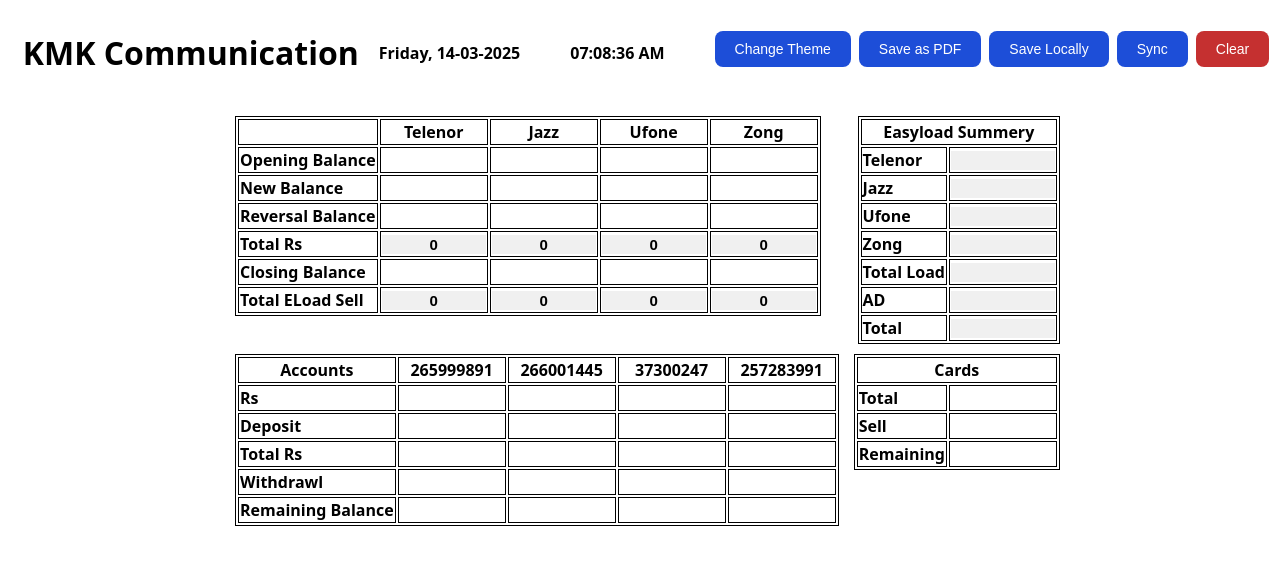
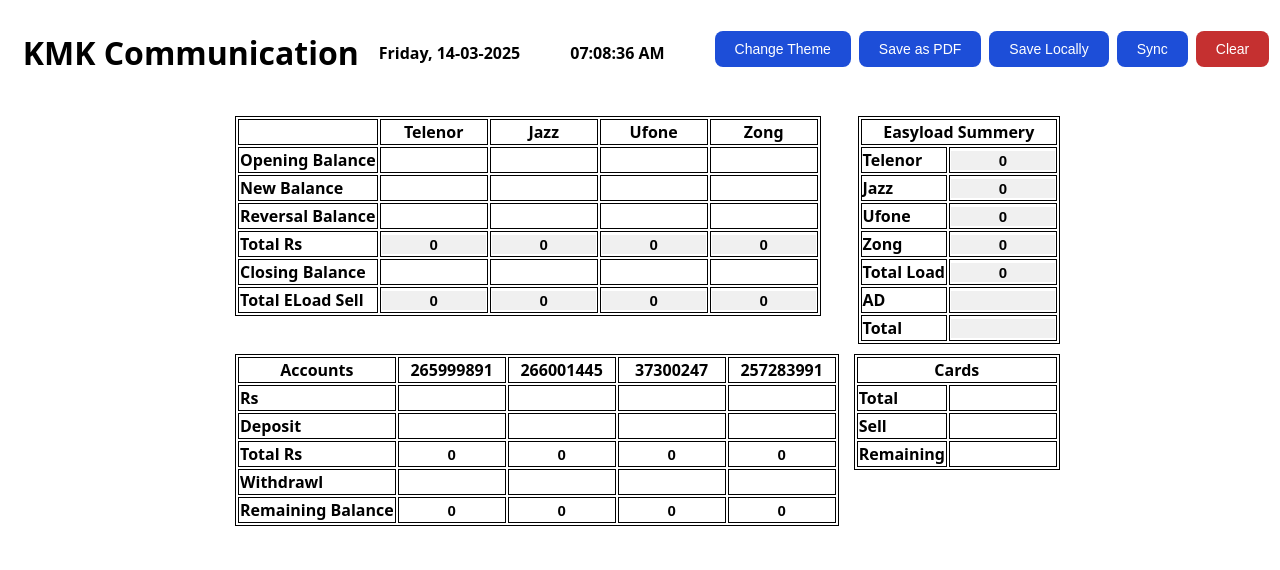
Before and after one commit to maakbarofficial/ledger-sheet-react, a React (Vite) app: page / in a window 1280 px wide. Shown: the top 570 px of the page. Built offline with nearby package versions, Linux system fonts and the light colour scheme.

Commit message:
Eload Summery and Accounts Section added

```diff
--- a/src/App.jsx
+++ b/src/App.jsx
@@ -27,6 +27,31 @@
     const interval = setInterval(getDateTime, 1000);
     return () => clearInterval(interval);
   }, []);
+
+  const getTotalBalance = (network) => {
+    return (
+      (sheet?.[`${network}OpeningBalance`] || 0) +
+      (sheet?.[`${network}NewBalance`] || 0) +
+      (sheet?.[`${network}ReversalBalance`] || 0)
+    );
+  };
+
+  const getTotalELoad = (network) => {
+    return (
+      getTotalBalance("telenor") + getTotalBalance("jazz") + getTotalBalance("ufone") + getTotalBalance("zong")
+    );
+  };
+
+  const getTotalAccountBalance = (AccNo) => {
+    return (
+      (sheet?.[`deposit${AccNo}`] || 0) +
+      (sheet?.[`accountBalance${AccNo}`] || 0))
+  };
+
+  const getRemainingAccountBalance = (AccNo) => {
+    return (
+      getTotalAccountBalance(AccNo) - (sheet?.[`withdrawl${AccNo}`] || 0))
+  };
   return (
     <div className="container">
       <div className="header">
@@ -158,50 +183,10 @@
                   </tr>
                   <tr>
                     <td>Total Rs</td>
-                    <td>
-                      <input
-                        type="number"
-                        disabled
-                        value={
-                          (sheet?.telenorOpeningBalance || 0) +
-                          (sheet?.telenorNewBalance || 0) +
-                          (sheet?.telenorReversalBalance || 0)
-                        }
-                      />
-                    </td>
-                    <td>
-                      <input
-                        type="number"
-                        disabled
-                        value={
-                          (sheet?.jazzOpeningBalance || 0) +
-                          (sheet?.jazzNewBalance || 0) +
-                          (sheet?.jazzReversalBalance || 0)
-                        }
-                      />
-                    </td>
-                    <td>
-                      <input
-                        type="number"
-                        disabled
-                        value={
-                          (sheet?.ufoneOpeningBalance || 0) +
-                          (sheet?.ufoneNewBalance || 0) +
-                          (sheet?.ufoneReversalBalance || 0)
-                        }
-                      />
-                    </td>
-                    <td>
-                      <input
-                        type="number"
-                        disabled
-                        value={
-                          (sheet?.zongOpeningBalance || 0) +
-                          (sheet?.zongNewBalance || 0) +
-                          (sheet?.zongReversalBalance || 0)
-                        }
-                      />
-                    </td>
+                    <td><input type="number" disabled value={getTotalBalance("telenor")} /></td>
+                    <td><input type="number" disabled value={getTotalBalance("jazz")} /></td>
+                    <td><input type="number" disabled value={getTotalBalance("ufone")} /></td>
+                    <td><input type="number" disabled value={getTotalBalance("zong")} /></td>
                   </tr>
                   <tr>
                     <td>Closing Balance</td>
@@ -284,31 +269,31 @@
                   <tr>
                     <td>Telenor</td>
                     <td>
-                      <input type="number" disabled />
+                      <input type="number" disabled value={getTotalBalance("telenor")} />
                     </td>
                   </tr>
                   <tr>
                     <td>Jazz</td>
                     <td>
-                      <input type="number" disabled />
+                      <input type="number" disabled value={getTotalBalance("jazz")} />
                     </td>
                   </tr>
                   <tr>
                     <td>Ufone</td>
                     <td>
-                      <input type="number" disabled />
+                      <input type="number" disabled value={getTotalBalance("ufone")} />
                     </td>
                   </tr>
                   <tr>
                     <td>Zong</td>
                     <td>
-                      <input type="number" disabled />
+                      <input type="number" disabled value={getTotalBalance("zong")} />
                     </td>
                   </tr>
                   <tr>
                     <td>Total Load</td>
                     <td>
-                      <input type="number" disabled />
+                      <input type="number" disabled value={getTotalELoad()} />
                     </td>
                   </tr>
                   <tr>
@@ -345,76 +330,100 @@
                   <tr>
                     <td>Rs</td>
                     <td>
-                      <input type="number" />
-                    </td>
-                    <td>
-                      <input type="number" />
-                    </td>
-                    <td>
-                      <input type="number" />
-                    </td>
-                    <td>
-                      <input type="number" />
+                      <input type="number"
+                        value={sheet?.accountBalance265999891 || ""}
+                        onChange={(e) => setSheet({ ...sheet, accountBalance265999891: +e.target.value })}
+                      />
+                    </td>
+                    <td>
+                      <input type="number"
+                        value={sheet?.accountBalance266001445 || ""}
+                        onChange={(e) => setSheet({ ...sheet, accountBalance266001445: +e.target.value })}
+                      />
+                    </td>
+                    <td>
+                      <input type="number" value={sheet?.accountBalance37300247 || ""}
+                        onChange={(e) => setSheet({ ...sheet, accountBalance37300247: +e.target.value })} />
+                    </td>
+                    <td>
+                      <input type="number" value={sheet?.accountBalance257283991 || ""}
+                        onChange={(e) => setSheet({ ...sheet, accountBalance257283991: +e.target.value })} />
                     </td>
                   </tr>
                   <tr>
                     <td>Deposit</td>
                     <td>
-                      <input type="number" />
-                    </td>
-                    <td>
-                      <input type="number" />
-                    </td>
-                    <td>
-                      <input type="number" />
-                    </td>
-                    <td>
-                      <input type="number" />
+                      <input type="number"
+                        value={sheet?.deposit265999891 || ""}
+                        onChange={(e) => setSheet({ ...sheet, deposit265999891: +e.target.value })}
+                      />
+                    </td>
+                    <td>
+                      <input type="number"
+                        value={sheet?.deposit266001445 || ""}
+                        onChange={(e) => setSheet({ ...sheet, deposit266001445: +e.target.value })}
+                      />
+                    </td>
+                    <td>
+                      <input type="number" value={sheet?.deposit37300247 || ""}
+                        onChange={(e) => setSheet({ ...sheet, deposit37300247: +e.target.value })} />
+                    </td>
+                    <td>
+                      <input type="number" value={sheet?.deposit257283991 || ""}
+                        onChange={(e) => setSheet({ ...sheet, deposit257283991: +e.target.value })} />
                     </td>
                   </tr>
                   <tr>
                     <td>Total Rs</td>
                     <td>
-                      <input type="number" />
-                    </td>
-                    <td>
-                      <input type="number" />
-                    </td>
-                    <td>
-                      <input type="number" />
-                    </td>
-                    <td>
-                      <input type="number" />
+                      <input type="number" value={getTotalAccountBalance(265999891)} />
+                    </td>
+                    <td>
+                      <input type="number" value={getTotalAccountBalance(266001445)} />
+                    </td>
+                    <td>
+                      <input type="number" value={getTotalAccountBalance(37300247)} />
+                    </td>
+                    <td>
+                      <input type="number" value={getTotalAccountBalance(257283991)} />
                     </td>
                   </tr>
                   <tr>
                     <td>Withdrawl</td>
                     <td>
-                      <input type="number" />
-                    </td>
-                    <td>
-                      <input type="number" />
-                    </td>
-                    <td>
-                      <input type="number" />
-                    </td>
-                    <td>
-                      <input type="number" />
+                      <input type="number"
+                        value={sheet?.withdrawl265999891 || ""}
+                        onChange={(e) => setSheet({ ...sheet, withdrawl265999891: +e.target.value })}
+                      />
+                    </td>
+                    <td>
+                      <input type="number"
+                        value={sheet?.withdrawl266001445 || ""}
+                        onChange={(e) => setSheet({ ...sheet, withdrawl266001445: +e.target.value })}
+                      />
+                    </td>
+                    <td>
+                      <input type="number" value={sheet?.withdrawl37300247 || ""}
+                        onChange={(e) => setSheet({ ...sheet, withdrawl37300247: +e.target.value })} />
+                    </td>
+                    <td>
+                      <input type="number" value={sheet?.withdrawl257283991 || ""}
+                        onChange={(e) => setSheet({ ...sheet, withdrawl257283991: +e.target.value })} />
                     </td>
                   </tr>
                   <tr>
                     <td>Remaining Balance</td>
                     <td>
-                      <input type="number" />
-                    </td>
-                    <td>
-                      <input type="number" />
-                    </td>
-                    <td>
-                      <input type="number" />
-                    </td>
-                    <td>
-                      <input type="number" />
+                      <input type="number" value={getRemainingAccountBalance(265999891)} />
+                    </td>
+                    <td>
+                      <input type="number" value={getRemainingAccountBalance(266001445)} />
+                    </td>
+                    <td>
+                      <input type="number" value={getRemainingAccountBalance(37300247)} />
+                    </td>
+                    <td>
+                      <input type="number" value={getRemainingAccountBalance(257283991)} />
                     </td>
                   </tr>
                 </tbody>
```
